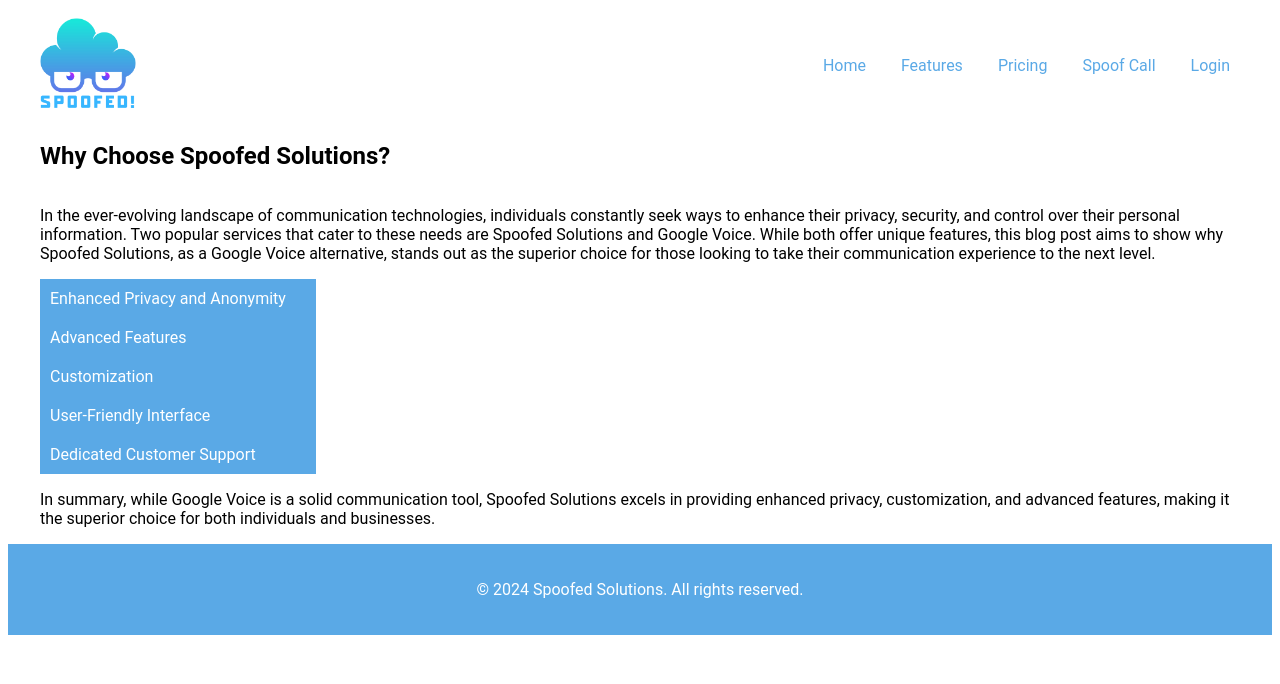
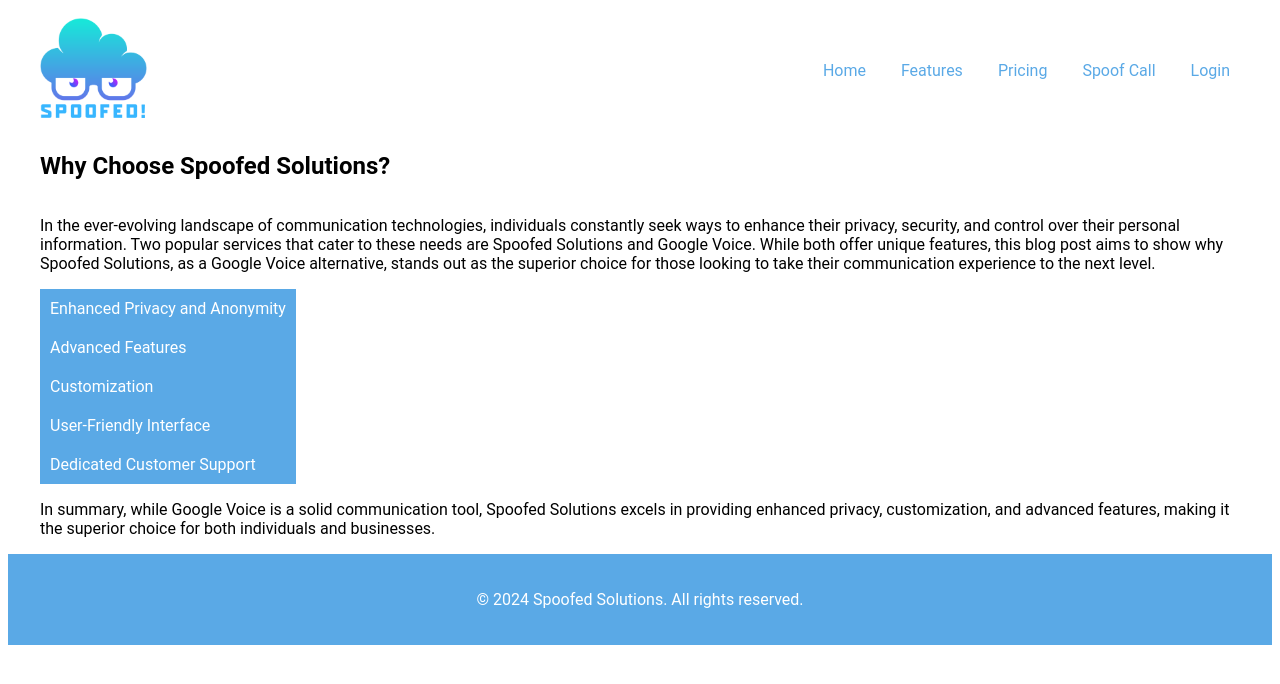
Before and after one commit to rwdvlpmnt/spoofed, a Django app: template templates/home.html in a window 1280 px wide. Shown: the top 684 px of the page. Run offline with Django 3.2, Linux system fonts and the light colour scheme; the template is opened without the code that fills it, so the values that code supplies are empty; some libraries are stand-ins or nearby versions.

Commit message:
fix accordian

```diff
--- a/static/css/styles.css
+++ b/static/css/styles.css
@@ -21,7 +21,7 @@
 }
 
 .header-left .logo img {
-    height: 90px; /* Adjust the logo size */
+    height: 100px; /* Adjust the logo size */
     width: auto;  /* Ensure the width scales appropriately */
 }
 
@@ -151,6 +151,7 @@
     border: none;
     width: 100%;
     transition: background-color 0.3s ease;
+    box-sizing: border-box; /* Ensure padding is included in the element's total width */
 }
 
 .accordion-header.active {
```
